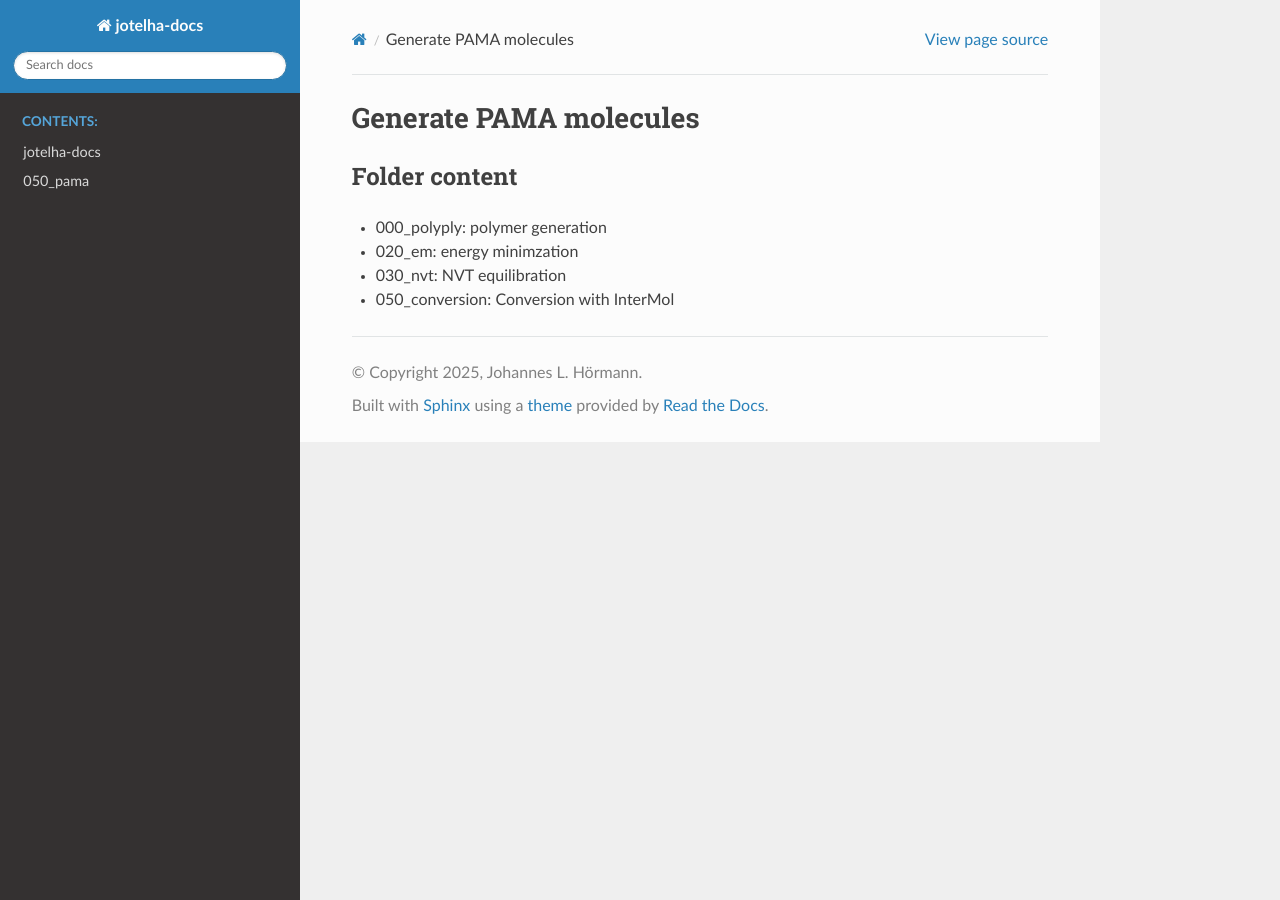
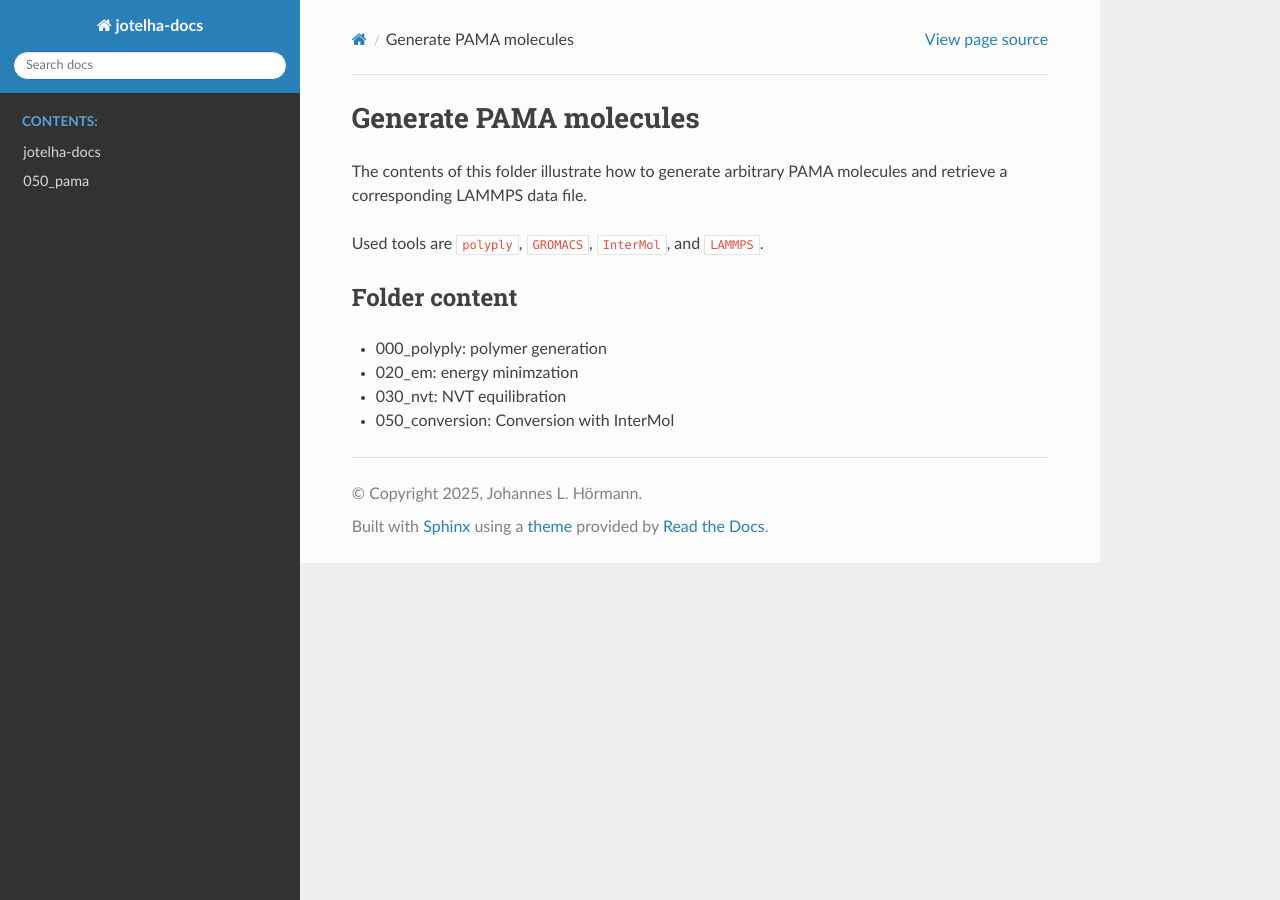
Before and after one commit to jotelha/docs, a Sphinx documentation site: the page built from docs/050_pama/050_single_chain_generation/README.md, in a window 1280 px wide. Built offline with Sphinx 7.4.7 and the Read the Docs theme 3.1.0, drawn with Linux system fonts in a browser that asks for light colours.

Commit message:
DOC: README updated

```diff
--- a/docs/050_pama/050_single_chain_generation/README.md
+++ b/docs/050_pama/050_single_chain_generation/README.md
@@ -1,4 +1,8 @@
 # Generate PAMA molecules
+
+The contents of this folder illustrate how to generate arbitrary PAMA molecules and retrieve a corresponding LAMMPS data file.
+
+Used tools are `polyply`, `GROMACS`, `InterMol`, and `LAMMPS`.
 
 ## Folder content
 
```
